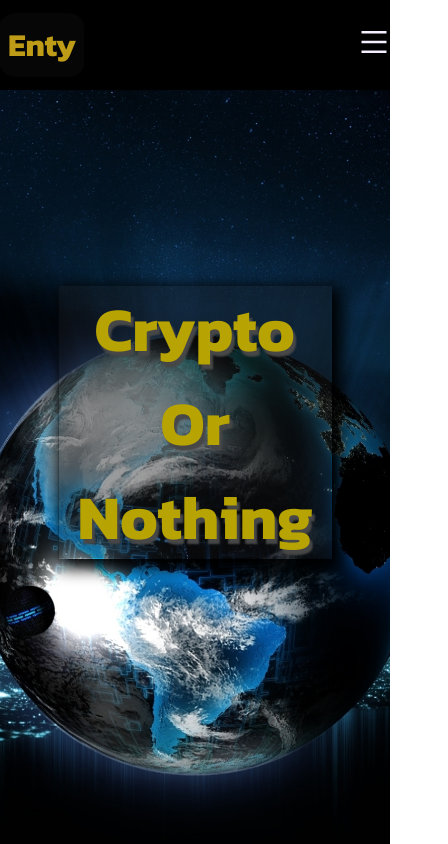
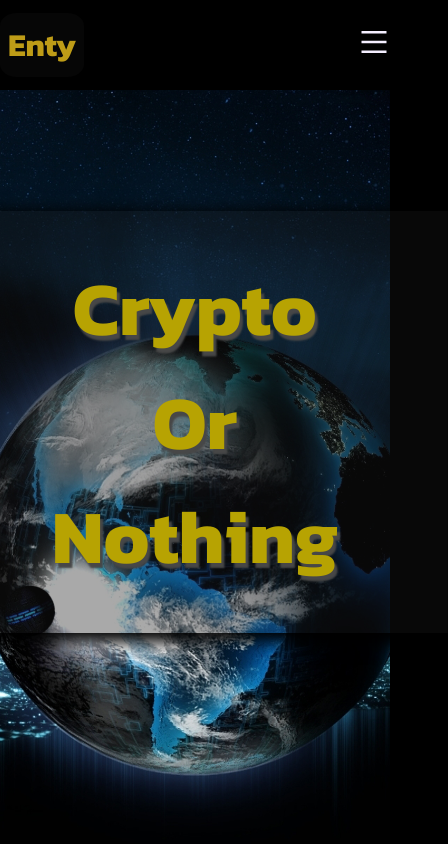
Before and after one commit to AnthonyZet/Resume, a React (Create React App) app: page / in a window 390 px wide. Shown: the top 844 px of the page, 448 px wide, since content can reach past the window. Built offline with nearby package versions, Linux system fonts and the light colour scheme.

Commit message:
experience responsive text

```diff
--- a/src/components/experience/Experience.scss
+++ b/src/components/experience/Experience.scss
@@ -2,7 +2,7 @@
 
 .experience .container{
     width: 100%;
-    height: 100vh;
+    min-height: 100vh;
     object-fit: cover;
     background-color: rgb(0, 0, 0);
 }
--- a/src/components/hero/Hero.scss
+++ b/src/components/hero/Hero.scss
@@ -70,3 +70,23 @@
 
     }
 }
+
+@media screen and (max-height: 860px){
+    .hero-container{
+        top: 50%;
+        width: 60vh;
+        height: 50vh;
+    }
+    .heroTextCover h2{
+        font-size: 9vh;
+    }
+}
+
+@media screen and (max-height: 460px){
+    .hero-container{
+        top: 80%;
+        width: 60vh;
+        height: 60vh;
+    }
+
+}
--- a/src/index.scss
+++ b/src/index.scss
@@ -22,6 +22,7 @@ body {
     sans-serif;
   -webkit-font-smoothing: antialiased;
   -moz-osx-font-smoothing: grayscale;
+  background-color: #000;
 }
 
 code {
```
